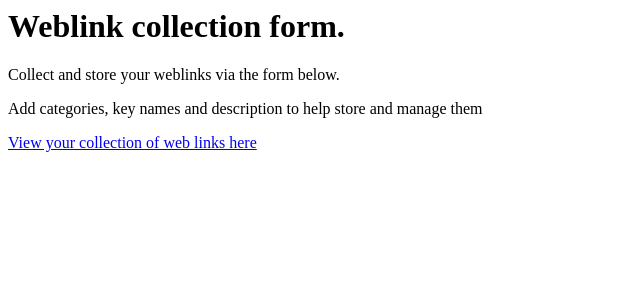
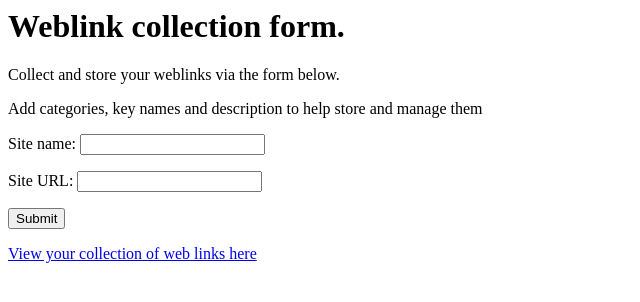
Before and after one commit to bekrol/cosc349-assn1, a PHP site: page / in a window 1280 px wide. Shown: the top 302 px of the page, without its empty margins (0-640 px from the left). Run offline with PHP 8.4, Linux system fonts and the light colour scheme.

Commit message:
Added form to index.php

```diff
--- a/www/index.php
+++ b/www/index.php
@@ -16,12 +16,25 @@ th, td {
 </head>
 
 <body>
-<h1>Weblink collection form.</h1>
+  <h1>Weblink collection form.</h1>
 
-<p>Collect and store your weblinks via the form below.</p>
-<p>Add categories, key names and description to help store and manage them</p>
+  <p>Collect and store your weblinks via the form below.</p>
+  <p>Add categories, key names and description to help store and manage them</p>
 
-<a href="database.php">View your collection of web links here</a>
+  <form action="submit.php" method="POST">
+  <p>
+    <label for="siteName">Site name:</label>
+    <input type="text" name="siteName" id="siteName" required><br>
+  </p>
+  <p>
+    <label for="siteURL">Site URL:</label>
+    <input type="url" name="siteURL" id="siteURL" required><br>
+  </p>
+    <input type="submit" value="Submit">
+
+  </form>
+
+  <a href="database.php">View your collection of web links here</a>
 
 </body>
 </html>
```
